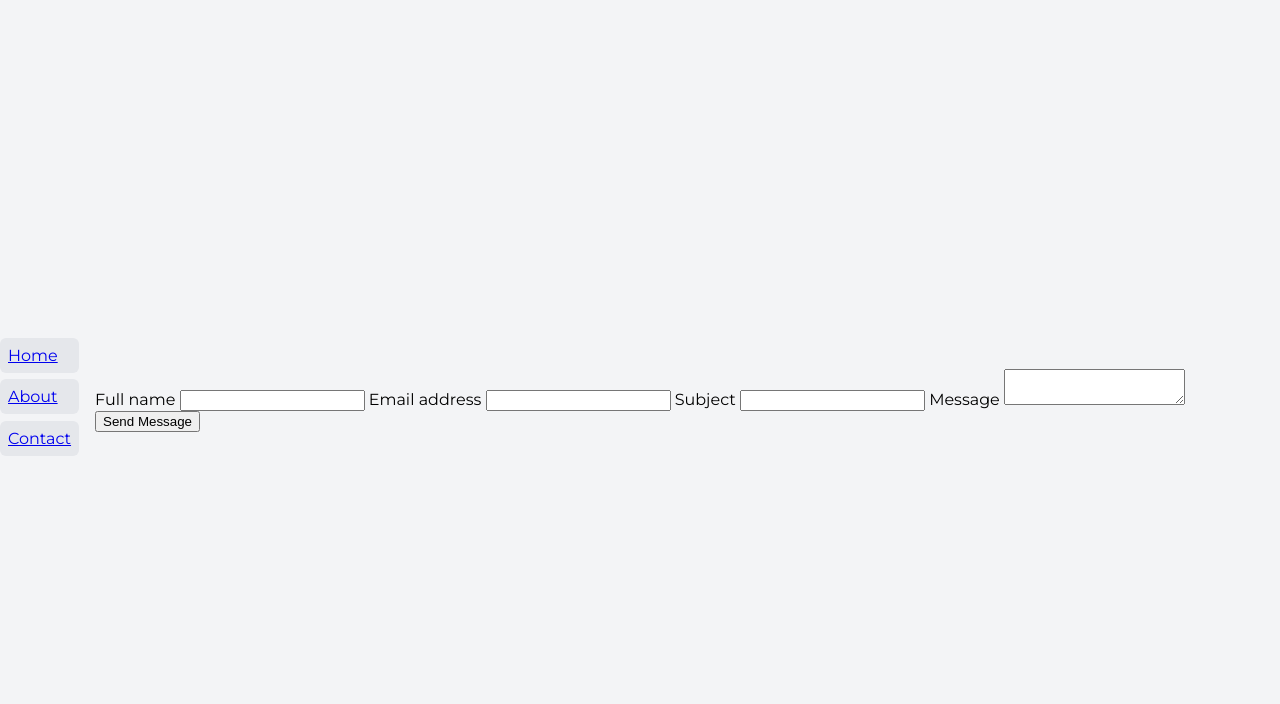
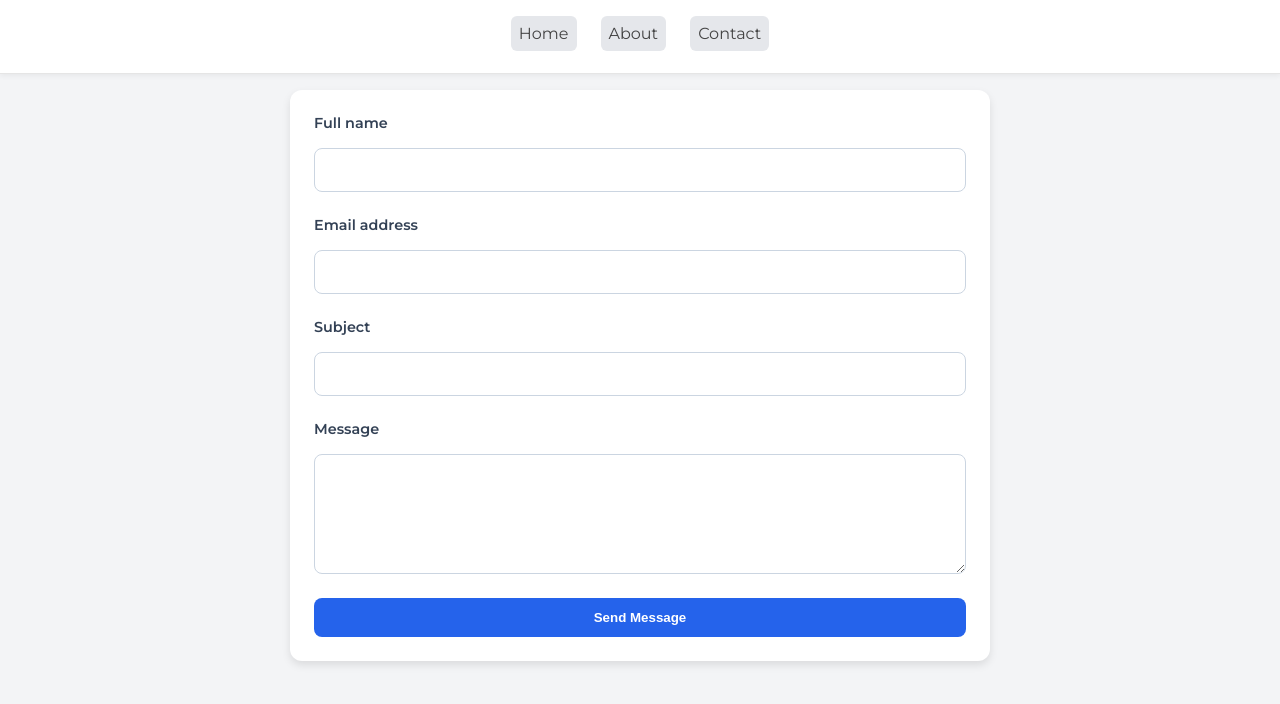
Before and after one commit to Jhay4Julian/hng-frontend-stage-0-profile-card, a plain HTML site: page contact.html in a window 1280 px wide. Drawn offline with Linux system fonts and the light colour scheme.

Commit message:
added nav and form styling

```diff
--- a/style.css
+++ b/style.css
@@ -5,7 +5,6 @@
 body {
   font-family: "Montserrat", sans-serif;
   background: #f3f4f6;
-  display: flex;
   justify-content: center;
   align-items: center;
   min-height: 100vh;
@@ -14,19 +13,21 @@ body {
 
 main {
   padding: 1rem;
+  display: flex;
+  justify-content: center;
 }
 
-article[data-testid="test-profile-card"] {
+article[data-testid^="test-"][data-testid$="-card"] {
   background: white;
   border-radius: 12px;
   padding: 1.5rem;
-  max-width: 400px;
+  max-width: 700px;
   width: 100%;
   box-shadow: 0 4px 8px rgba(0, 0, 0, 0.1);
   transition: transform 0.2s ease;
 }
 
-article[data-testid="test-profile-card"]:hover {
+article[data-testid="test-"][data-testid$="-card"] :hover {
   transform: translateY(-4px);
 }
 
@@ -129,3 +130,112 @@ ul li {
     margin-top: 0.2rem;
   }
 }
+
+/* === Navbar === */
+.navbar {
+  background-color: #fff;
+  border-bottom: 1px solid #e5e5e5;
+  box-shadow: 0 2px 5px rgba(0, 0, 0, 0.05);
+  position: sticky;
+  top: 0;
+  z-index: 10;
+}
+
+.nav-container {
+  max-width: 1000px;
+  margin: 0 auto;
+  padding: 1rem 1.5rem;
+  display: flex;
+  justify-content: center;
+  align-items: center;
+
+}
+
+.logo {
+  font-size: 1.25rem;
+  font-weight: 700;
+  color: #222;
+}
+
+.nav-links {
+  list-style: none;
+  display: flex;
+  gap: 1.5rem;
+  margin: 0;
+  padding: 0;
+}
+
+.nav-links a {
+  text-decoration: none;
+  color: #444;
+  font-weight: 500;
+  transition: color 0.3s, transform 0.3s;
+}
+
+.nav-links a:hover {
+  color: #007bff;
+  transform: translateY(-2px);
+}
+
+/* === Form === */
+form {
+  display: flex;
+  flex-direction: column;
+  gap: 1rem;
+}
+
+label {
+  font-weight: 600;
+  font-size: 0.9rem;
+  color: #334155;
+}
+
+input,
+textarea {
+  padding: 0.75rem 1rem;
+  border: 1px solid #cbd5e1;
+  border-radius: 8px;
+  font-size: 1rem;
+  width: 100%;
+}
+
+input:focus,
+textarea:focus {
+  outline: none;
+  border-color: #2563eb;
+  box-shadow: 0 0 0 2px rgba(37, 99, 235, 0.2);
+}
+
+textarea {
+  min-height: 120px;
+  resize: vertical;
+}
+
+button[type="submit"] {
+  background: #2563eb;
+  color: white;
+  font-weight: 600;
+  border: none;
+  border-radius: 8px;
+  padding: 0.75rem 1rem;
+  cursor: pointer;
+  transition: background 0.3s ease;
+}
+
+button[type="submit"]:hover {
+  background: #1d4ed8;
+}
+
+/* === FEEDBACK MESSAGES === */
+span[id^="error-"] {
+  color: #dc2626;
+  font-size: 0.8rem;
+  margin-top: -0.5rem;
+}
+
+#success-message {
+  color: #16a34a;
+  font-weight: 600;
+  text-align: center;
+  margin-top: 1rem;
+}
```
